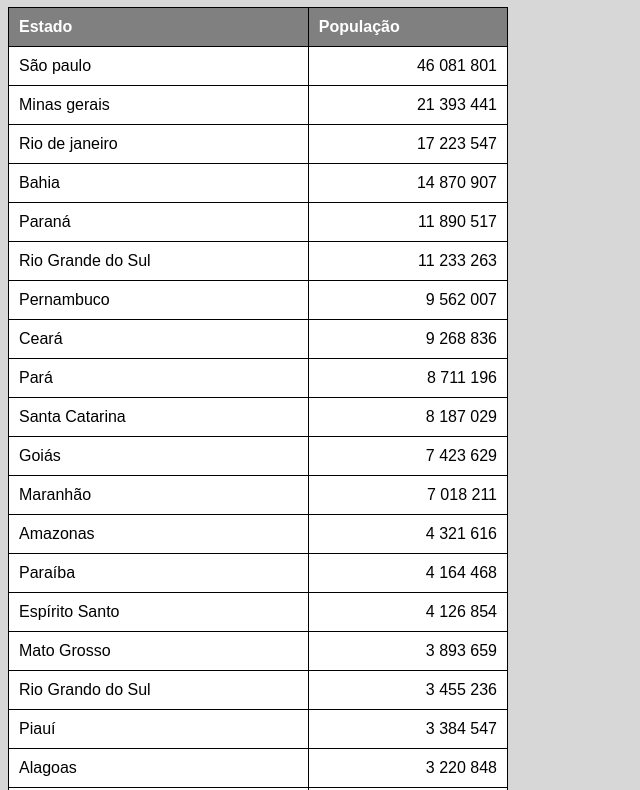
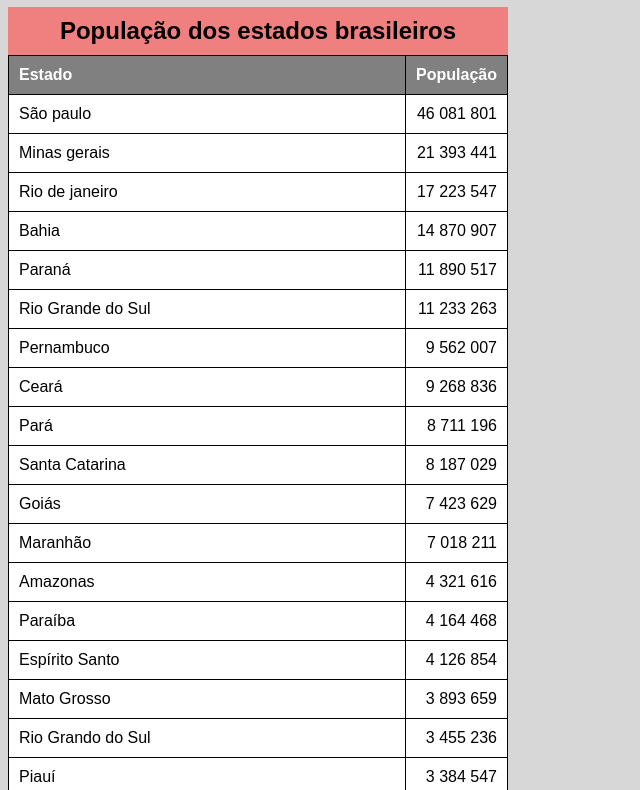
Before and after one commit to andredourado08/html-css, a plain HTML site: page Módulo_3_HTML+CSS/Ex023/Tabela002.html in a window 1280 px wide. Shown: the part 73-863 px from the top of the page, without its empty margins (0-640 px from the left). Drawn offline with Linux system fonts and the light colour scheme.

Commit message:
Update Tabela002.html

```diff
--- a/Módulo_3_HTML+CSS/Ex023/Tabela002.html
+++ b/Módulo_3_HTML+CSS/Ex023/Tabela002.html
@@ -9,6 +9,12 @@
             font-family: Arial, Helvetica, sans-serif;
             background-color: rgba(128, 128, 128, 0.308);
             text-align: justify;
+        }
+        caption{
+            font-size: 1.5em;
+            font-weight: bold;
+            padding: 10px;
+            background-color: lightcoral;
         }
         table{
             width: 500px;
@@ -33,9 +39,10 @@
 <body>
     <h1>Uso de tabelas grandes</h1>
     <table>
+        <caption>População dos estados brasileiros</caption>
         <thead>
-            <th>Estado</th>
-            <th>População</th>
+            <th scope="col">Estado</th>
+            <th scope="col" style="width: 50px;">População</th>
         </thead>
         <tbody>
             <tr>
@@ -147,7 +154,7 @@
         </tbody>
         <tfoot>
             <tr>
-                <th>Total de habitantes</th>
+                <th scope="row">Total de habitantes</th>
                 <td class="num"><strong>213 421 037</strong>	</td>
             </tr>
         </tfoot>
```
